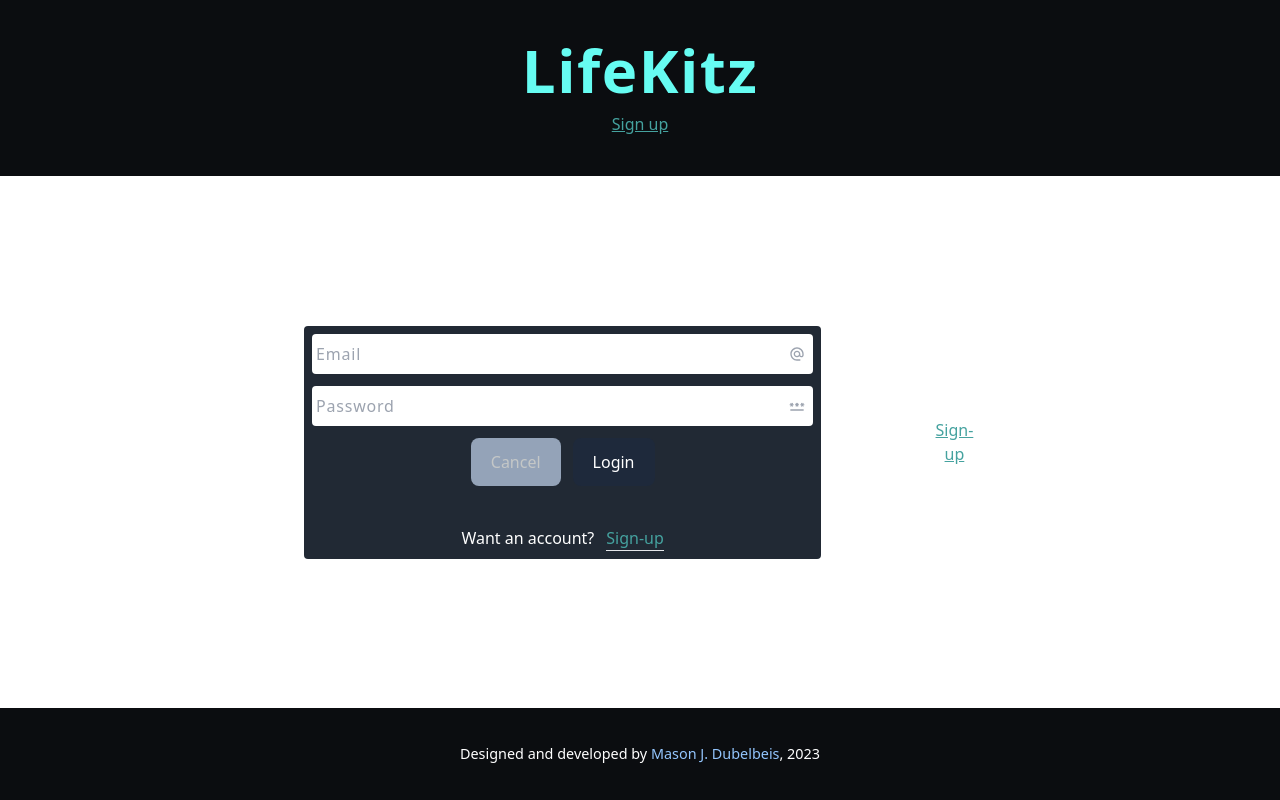
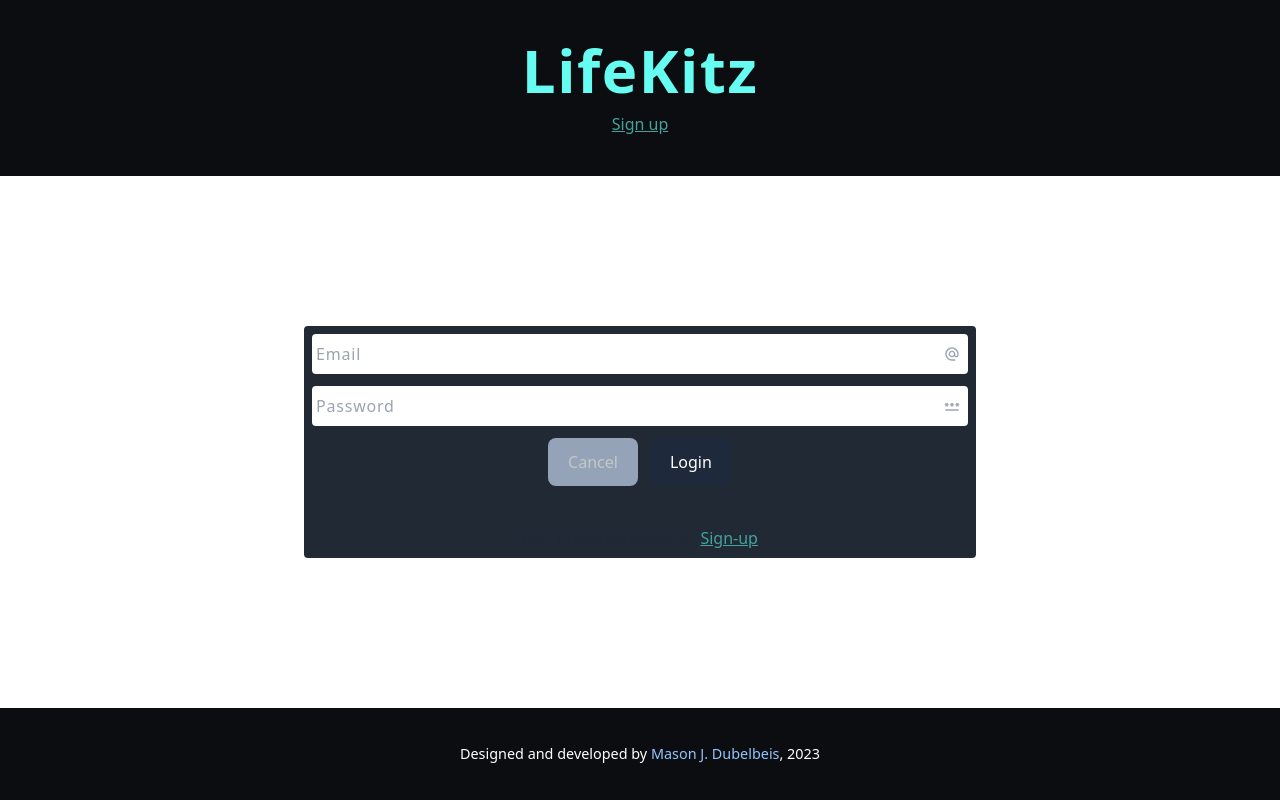
Before and after one commit to mdubelbeis/life-kitz, a Next.js app in the folder frontend/: page /login in a window 1280 px wide. Before the commit this address had no page. Built offline with nearby package versions, Linux system fonts and the light colour scheme.

Commit message:
fixing route issue

```diff
--- a/frontend/components/Header.tsx
+++ b/frontend/components/Header.tsx
@@ -29,17 +29,17 @@ const Header: React.FC = () => {
     if (token) {
       setIsAuthenticated(true);
     } else {
-      router.push('/login');
+      setIsAuthenticated(false);
     }
-  });
+  }, [router]);
 
   return (
     <header className="flex w-full flex-col items-center justify-center gap-3 bg-primary px-3 py-10 text-white">
-      <Link href="/">
-        <h1 className="text-6xl font-bold tracking-wide text-quaternary">
+      <h1 className="text-6xl font-bold tracking-wide text-quaternary">
+        <Link href="/">
           LifeKitz
-        </h1>
-      </Link>
+        </Link>
+      </h1>
       {!isAuthenticated ? (
         <nav>
           {pathname === '/login' ? (
@@ -54,16 +54,6 @@ const Header: React.FC = () => {
         </nav>
       ) : (
         <nav className="flex gap-5 tracking-wide text-tertiary">
-          {/* <Link
-            href="/todos"
-            className={`${
-              pathname === '/todos'
-                ? 'border-b-[1px] border-b-secondary text-secondary hover:border-b-quinary hover:text-quinary'
-                : 'hover:text-quinary'
-            }`}
-          >
-            Todos
-          </Link> */}
           <Link
             href="/todos"
             className={pathname === '/todos' ? pathStyle : notPathStyle}
--- a/frontend/components/auth/Forms.tsx
+++ b/frontend/components/auth/Forms.tsx
@@ -13,22 +13,17 @@ const Forms: React.FC<FormsProps> = ({ setToken }) => {
   const [email, setEmail] = useState('');
   const [password, setPassword] = useState('');
   const [username, setUsername] = useState('');
-  const [accessToken, setAccessToken] = useState('');
-  const [refreshToken, setRefreshToken] = useState('');
 
   const router = useRouter();
 
   return (
     <div className="flex w-full flex-col gap-10">
-      {router.pathname === '/login' ? (
+      {(router.pathname === '/login' || router.pathname === '/login/') ? (
         <LoginForm
           email={email}
-          setAccess={setAccessToken}
-          setRefresh={setRefreshToken}
           password={password}
           setEmail={setEmail}
           setPassword={setPassword}
-          setToken={setToken}
         />
       ) : (
         <SignUpForm
@@ -41,19 +36,24 @@ const Forms: React.FC<FormsProps> = ({ setToken }) => {
         />
       )}
 
+      <p className="flex justify-center gap-1">
         {router.pathname === '/login' ? (
-        <Link href="/signup" className="flex justify-center gap-3 text-white">
-          <span>Want an account?</span>
-          <span className="text-quinary border-b">Sign-up</span>
+          <>
+            <span>Don&apos;t have an account?</span>
+            <Link href="/signup" className="text-quinary underline">
+              Sign-up
             </Link>
+          </>
         ) : (
-        <p className="flex justify-center gap-1">
+          <>
             <span>Already have an account?</span>
             <Link href="/login" className="text-quinary underline">
               Log in
             </Link>
+          </>
+        )}
       </p>
-      )}
+
     </div>
   );
 };
--- a/frontend/components/ui/FormsWrapper.tsx
+++ b/frontend/components/ui/FormsWrapper.tsx
@@ -1,33 +1,15 @@
-import { useRouter } from "next/router";
-import Link from "next/link";
-
 interface FormsWrapperProps {
   children: React.ReactNode;
 }
 
 const FormsWrapper: React.FC<FormsWrapperProps> = ({ children }) => {
-  const { pathname } = useRouter();
+
   return (
     <section className="mx-auto flex h-full w-full max-w-2xl items-center justify-center text-center">
       {/* THIS DIV IS THE FORM WRAPPER FOR LOGIN AND SIGNUP */}
       <div className="flex w-full flex-col justify-center rounded bg-secondary p-2">
         {children}
       </div>
-      <div>
-        {pathname === '/login' ? (
-          <Link href="/signup" className="flex justify-center gap-3 text-white">
-            <span>Want an account?</span>
-            <span className="text-quinary underline underline-quinary">Sign-up</span>
-          </Link>
-        ) : (
-          <Link href="/login" className="flex justify-center gap-3 text-white">
-            <span>Already have an account?</span>
-            <span className="text-quinary underline underline-quinary">
-              Log in
-            </span>
-          </Link>
-        )}
-      </div>
     </section>
   );
 };
--- a/frontend/components/ui/LoginForm.tsx
+++ b/frontend/components/ui/LoginForm.tsx
@@ -7,21 +7,15 @@ import Button from './Button';
 interface LoginFormProps {
   email: string;
   password: string;
-  setRefresh: (token: string) => void;
-  setAccess: (token: string) => void;
   setEmail: (email: string) => void;
   setPassword: (password: string) => void;
-  setToken?: (token: { access: string; refresh: string }) => void;
 }
 
 const LoginForm: React.FC<LoginFormProps> = ({
   email,
   password,
-  setAccess,
-  setRefresh,
   setEmail,
   setPassword,
-  setToken,
 }) => {
   const router = useRouter();
 
--- a/frontend/components/ui/SignUpForm.tsx
+++ b/frontend/components/ui/SignUpForm.tsx
@@ -31,7 +31,6 @@ const SignUpForm: React.FC<SignUpFormProps> = ({
   }>();
 
   const { push } = useRouter();
-  const { reload } = useRouter();
 
   const handleSignUp = async (e: SyntheticEvent) => {
     e.preventDefault();
```
Lines whose indentation alone changed are shown as unchanged.
